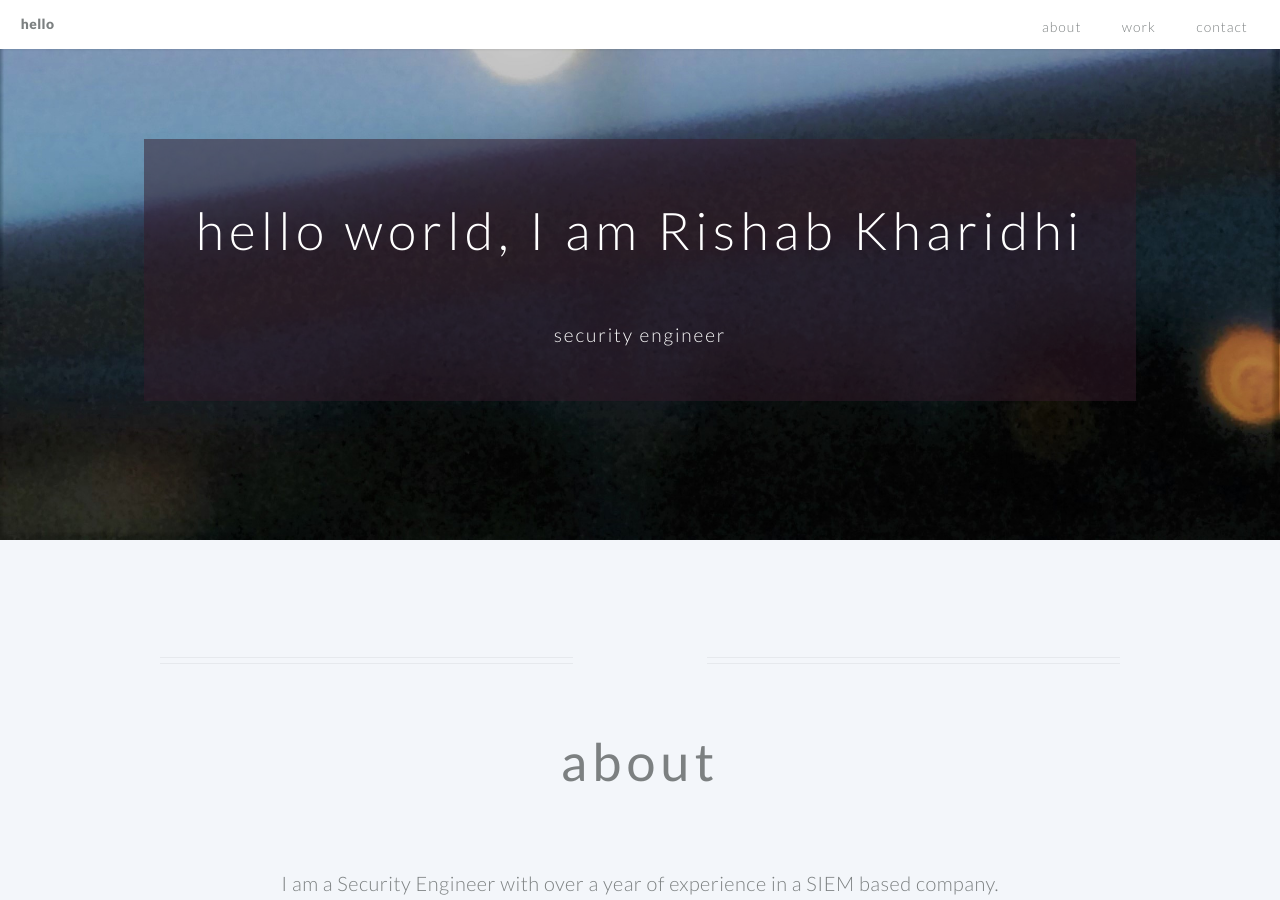
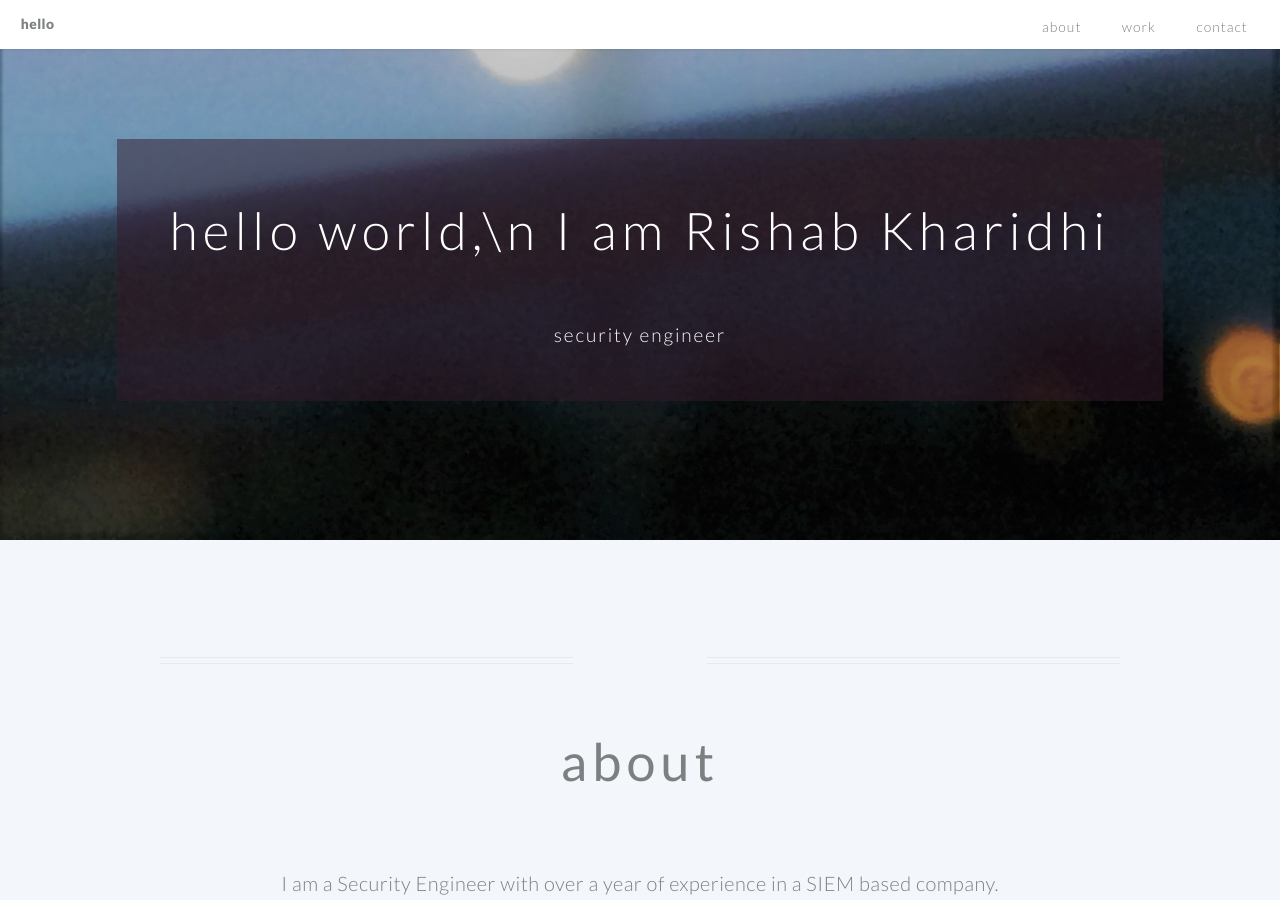
Before and after one commit to rishabkharidhi/rishabkharidhi.github.io, a Jekyll site: the page built from index.md, in a window 1280 px wide and 900 px high. Built offline with Jekyll 4.4.1, drawn with Linux system fonts in a browser that asks for light colours.

```diff
--- a/index.md
+++ b/index.md
@@ -4,7 +4,7 @@ layout: hello-default
 # using Markdown language, you can customize the following variables!
 
 # these variables are required -------------------------------
-banner_title: hello world, I am Rishab Kharidhi
+banner_title: hello world,\n I am Rishab Kharidhi
 banner_subtitle: security engineer
 background_image: /images/background.jpeg
 
```
